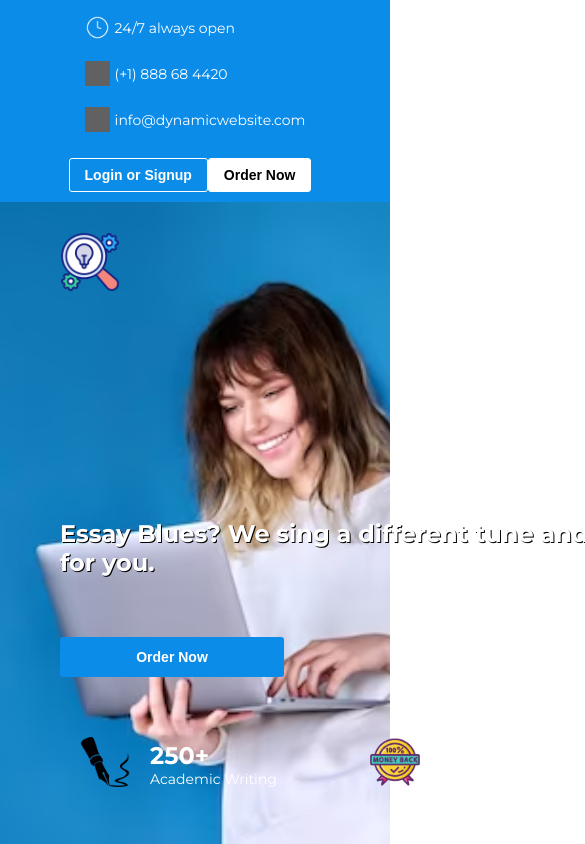
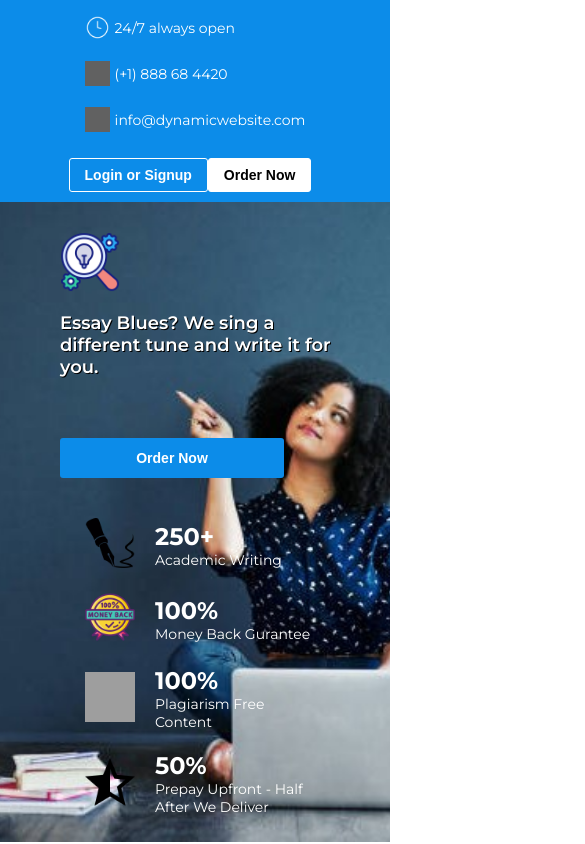
Before and after one commit to burhanrepos/front-end-angular, an Angular app: page / in a window 390 px wide. Shown: the top 844 px of the page, 585 px wide, since content can reach past the window. Built offline with nearby package versions, Linux system fonts and the light colour scheme; grey boxes are pictures that could not be loaded.

Commit message:
responsive checkout

```diff
--- a/src/app/components/checkout-with-detials/checkout-with-detials.component.css
+++ b/src/app/components/checkout-with-detials/checkout-with-detials.component.css
@@ -4,12 +4,13 @@
 }
 .right-container{
   max-width: 30pc;
-  margin-left: 12pc;
+  margin-left: 9pc;
   margin-top: 14pc;
   box-shadow: 0px 0px 5px 0px rgba(0, 0, 0, 0.2);
   height: fit-content;
   border-radius: 5px;
 }
+
 
 /* .right-container input {
   flex: 1;
@@ -304,3 +305,13 @@ hr {
 .radio-label a:hover {
   text-decoration: underline;
 }
+@media (max-width: 768px) {
+  .main-container{
+    flex-direction: column;
+    align-items: center;
+  }
+  .right-container{
+    margin: 20px;
+    max-width: 94%;
+  }
+}
--- a/src/app/components/landing-page-with-banner/landing-page-with-banner.component.css
+++ b/src/app/components/landing-page-with-banner/landing-page-with-banner.component.css
@@ -50,12 +50,11 @@ body {
   height: 60px;
 }
 .banner{
-  background-image: url('../../../assets/women-with-blue-background.avif');
+  background-image: url('../../../assets/women-with-pointing.jpg');
   background-size: cover;
   background-position: center;
   background-repeat: no-repeat;
-  position: relative;
-  height: calc(100vh - 50px);
+  height: 40pc;
   padding-top: 40px;
   padding-left: 40px;
 }
@@ -69,9 +68,6 @@ body {
   flex-direction: column;
   align-items: flex-start;
   justify-content: end;
-  position: absolute;
-    left: 40px;
-    bottom: 40px;
 }
 
 .main__text {
@@ -103,12 +99,12 @@ body {
 
 }
 
+
 .main__ui {
-  display: flex;
-  flex-wrap: wrap;
-  justify-content: center;
-  align-items: center;
-  max-width: 800px;
+  display: grid;
+  grid-template-columns: repeat(2, 1fr);
+  gap: 20px;
+  /* Add styles for the container of icons and content here */
 }
 
 .main__ui-item {
@@ -144,9 +140,18 @@ body {
   .header__logo {
     margin-right: auto;
   }
+  .main{
+    width: 20pc;
+  }
 
   .main__text {
-    font-size: 24px;
+    font-size: 18px;
+    font-weight: 600;
+    text-align: left;
+    margin-bottom: 20px;
+    color: #fff;
+    text-shadow: 1px 1px #000;
+    margin-bottom: 20px;
   }
 
   .main__button {
@@ -161,13 +166,25 @@ body {
     flex-basis: 100%;
     margin-right: 0;
   }
-}
-.main__ui {
-  display: grid;
-  grid-template-columns: repeat(2, 1fr);
-  gap: 20px;
-  /* Add styles for the container of icons and content here */
-}
+
+    .banner {
+      background: url('../../../assets/women-with-pointing.jpg') no-repeat center center ;
+      background-size: cover;
+    /* height: 25pc; */
+    width: 100%;
+    }
+    .main__ui {
+      display: flex;
+      flex-wrap: wrap;
+      justify-content: center;
+      align-items: center;
+      max-width: 800px;
+    }
+    .main__ui .container{
+      padding: 0px;
+    }
+  }
+
 
 .container {
   display: flex;
--- a/src/app/components/price-form/price-form.component.css
+++ b/src/app/components/price-form/price-form.component.css
@@ -1,17 +1,17 @@
 
 .left-container{
-  max-width: 50pc;
+  max-width: 45pc;
 }
 
 
 .calculate {
   display: flex;
   align-items: center;
-  width: 50pc;
+  width: 45pc;
   margin-left: 9pc;
 }
 .grey-heading{
-  width: 50pc;
+  width: 45pc;
   margin-left: 9pc;
 }
 
@@ -28,7 +28,7 @@
 }
 
 .container {
-  max-width: 50pc;
+  max-width: 45pc;
   margin-left: 9pc;
   display: flex;
   flex-direction: row;
@@ -57,9 +57,8 @@
   border-radius: 15px;
 
 }
-
 .email-phone-card {
-  width: 50pc;
+  width: 45pc;
   background-color: #fff;
   border-radius: 5px;
   padding: 20px;
@@ -253,7 +252,6 @@ select {
   background-color: #aaaaaa17;
 
 }
-
 .deadline-container {
   max-width: 400px;
   margin: 0 auto;
@@ -300,3 +298,40 @@ select {
   transition: background-color 0.3s ease;
   text-align: right;
 }
+.page-deadline-container{
+  display: flex;
+}
+
+@media (max-width: 768px) {
+  .left-container{
+    margin: 20px;
+    max-width: 94%;
+  }
+  .page-deadline-container{
+    display: flex;
+    flex-direction: column;
+  }
+  .email-phone-card{
+    width: 100%;
+    max-width: 100%;
+    margin: 20px;
+  }
+.calculate,.grey-heading,.container,.email-input,.phone-input
+{
+  width: 100%;
+  max-width: 100%;
+  margin:20px;
+}
+.email-container{
+  width: 30pc;
+}
+.phone-container{
+  width: 14pc;
+}
+.input-add-minus-field{
+  width: 90px;
+}
+.deadline-container #date-input{
+  width: 115px;
+}
+}
--- a/src/app/components/price-form/price-form.component.html
+++ b/src/app/components/price-form/price-form.component.html
@@ -23,9 +23,11 @@
 <form [formGroup]="checkoutForm">
   <div class="email-phone-card">
     <div class="sub-email-phone-card">
-      <label for="email-input">Email Address <span style="color:red">*</span></label>
-      <div class="input-container">
-        <input type="email" class="email-input" id="email-input" placeholder="Email" formControlName="email">
+      <div class="email-container">
+        <label for="email-input">Email Address <span style="color:red">*</span></label>
+        <div class="input-container">
+          <input type="email" class="email-input" id="email-input" placeholder="Email" formControlName="email">
+        </div>
       </div>
       <div class="phone-container">
 
@@ -61,7 +63,7 @@
           <option *ngFor="let acadLevel of academicLevels" [value]="acadLevel.value">{{acadLevel.label}}</option>
         </select>
       </div>
-      <div style="display: flex;">
+      <div class="page-deadline-container">
 
         <div style="margin-top: 2pc;"> <label for="academic-level">Number of pages <span style="color:red">*</span></label>
           <div class="no-of-pages">
```
Also changed, not shown: src/assets/women-with-pointing.jpg (added).
